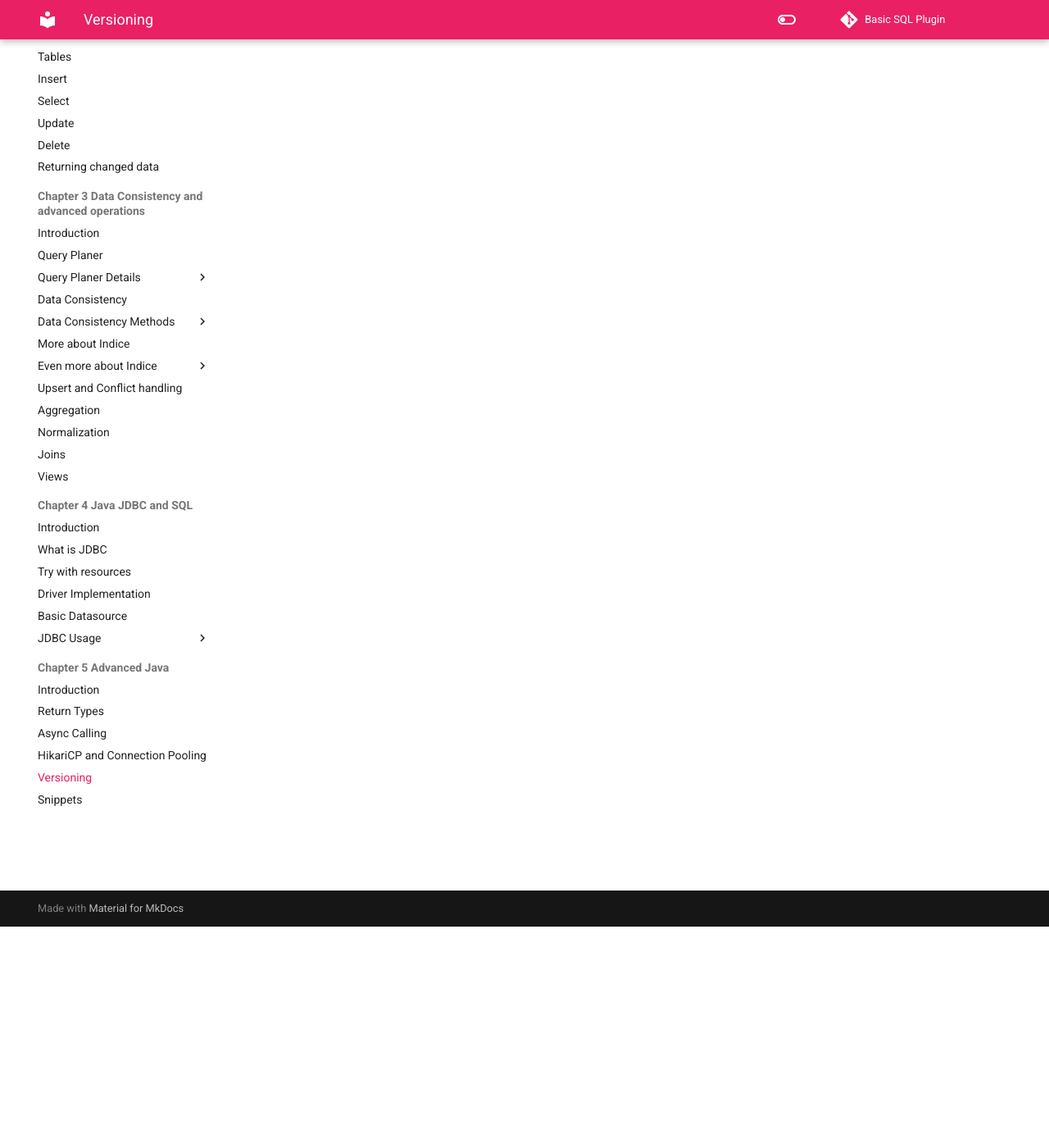
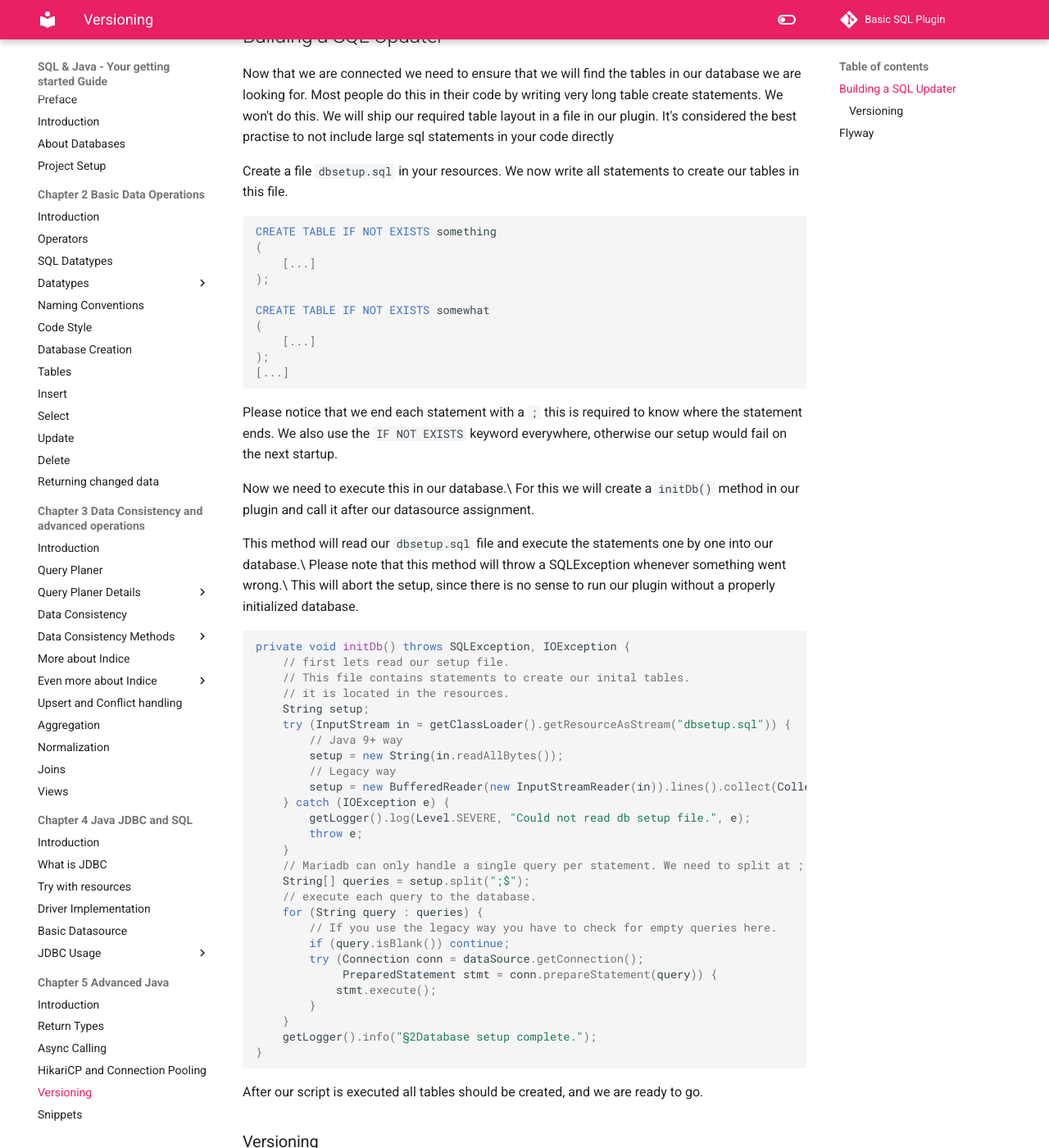
Before and after one commit to rainbowdashlabs/sql-java, an MkDocs documentation site: the page built from docs/05/versioning.md, in a window 1280 px wide and 1400 px high, scrolled down 270 px. Shown: the whole window at 82% size. Built offline with MkDocs 1.6.1 and Material for MkDocs 9.7.7, drawn with Linux system fonts in a browser that asks for light colours; comment, search, counter and statistics services are not loaded; some of the changed text lies outside the part shown.

Commit message:
Add versioning

````diff
--- a/docs/05/versioning.md
+++ b/docs/05/versioning.md
@@ -1,3 +1,111 @@
-- Versioning
-  - General usage
-  - Tooling (Flyaway)
+# Versioning
+
+Having a database is one thing, but maintaining a database and aplying updates is another thing. I will show you two
+ways to maintain your database version. One will be a self build, which is simple but solid the other one will be a
+third party tool which is the most used in the industry.
+
+## Building a SQL Updater
+
+Now that we are connected we need to ensure that we will find the tables in our database we are looking for. Most people
+do this in their code by writing very long table create statements. We won't do this. We will ship our required table
+layout in a file in our plugin. It's considered the best practise to not include large sql statements in your code
+directly
+
+Create a file `dbsetup.sql` in your resources.
+We now write all statements to create our tables in this file.
+
+``` sql
+CREATE TABLE IF NOT EXISTS something
+(
+    [...]
+);
+
+CREATE TABLE IF NOT EXISTS somewhat
+(
+    [...]
+);
+[...]
+```
+
+Please notice that we end each statement with a `;` this is required to know where the statement ends. We also use
+the `IF NOT EXISTS` keyword everywhere, otherwise our setup would fail on the next startup.
+
+Now we need to execute this in our database.\
+For this we will create a `initDb()` method in our plugin and call it after our datasource assignment.
+
+This method will read our `dbsetup.sql` file and execute the statements one by one into our database.\
+Please note that this method will throw a SQLException whenever something went wrong.\
+This will abort the setup, since there is no sense to run our plugin without a properly initialized database.
+
+``` java
+private void initDb() throws SQLException, IOException {
+    // first lets read our setup file.
+    // This file contains statements to create our inital tables.
+    // it is located in the resources.
+    String setup;
+    try (InputStream in = getClassLoader().getResourceAsStream("dbsetup.sql")) {
+        // Java 9+ way
+        setup = new String(in.readAllBytes());
+        // Legacy way
+        setup = new BufferedReader(new InputStreamReader(in)).lines().collect(Collectors.joining("\n"));
+    } catch (IOException e) {
+        getLogger().log(Level.SEVERE, "Could not read db setup file.", e);
+        throw e;
+    }
+    // Mariadb can only handle a single query per statement. We need to split at ;.
+    String[] queries = setup.split(";$");
+    // execute each query to the database.
+    for (String query : queries) {
+        // If you use the legacy way you have to check for empty queries here.
+        if (query.isBlank()) continue;
+        try (Connection conn = dataSource.getConnection();
+             PreparedStatement stmt = conn.prepareStatement(query)) {
+            stmt.execute();
+        }
+    }
+    getLogger().info("§2Database setup complete.");
+}
+```
+
+After our script is executed all tables should be created, and we are ready to go.
+
+### Versioning
+
+Versioning a database is hard and there are not many best practises, however I am using a system with setup, incremental
+patches and migration files to accomplish this. This system is probably not required for most plugins, so you can skip
+this if you are not interested.
+
+If you want to keep track of your database version create a single table like:
+
+```sql
+CREATE TABLE IF NOT EXISTS plugin_name_db_version (
+	version INT NOT NULL,
+	patch   INT NOT NULL
+);
+```
+
+This table should contain the version and patch version of your database.
+You can check on a startup which database version your database has.
+Now you can include incremental patch files in your plugin with a structure like this:
+
+```yaml
+database/1/setup.sql
+database/1/patch_1.sql
+database/1/patch_2.sql
+database/1/patch_3.sql
+database/1/migrate.sql
+database/2/setup.sql
+database/2/patch_1.sql
+database/2/patch_2.sql
+```
+
+`setup` files contain a full new database setup. These are used if no database is present.
+`patch` files are applied on the `setup` until the current version is reached.
+If the major version needs to be changed, all patches will be applied first and then the `migrate` script is executed.
+Of course, you need to store your required database version somewhere in your plugin.
+
+## Flyway
+
+[Flyway](https://flywaydb.org/) is a tool to apply database patches. It is probably the most common tool in the industry
+and provides some additional features like migrate, clean, validate and repair. It also provides roling back and more,
+but those features are only available in the paied version of flyway, which might make it less attractive.
````
